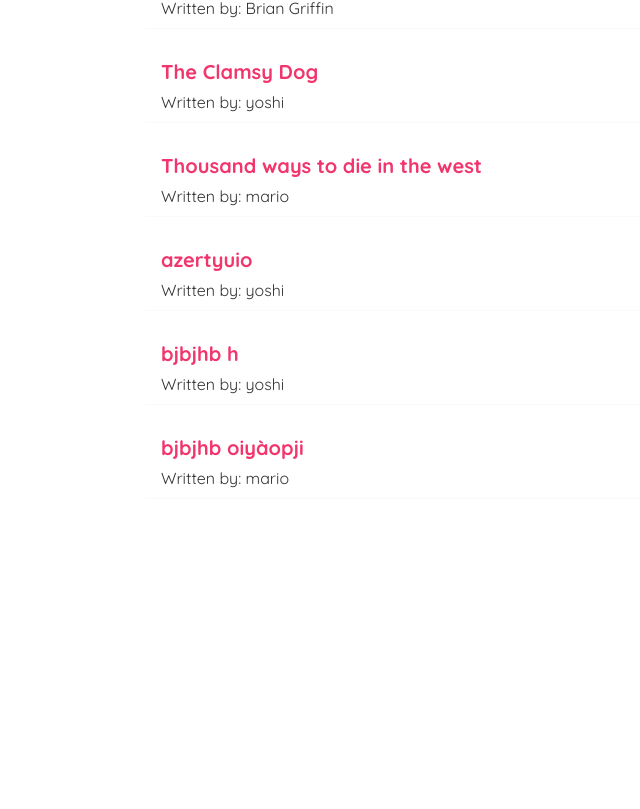
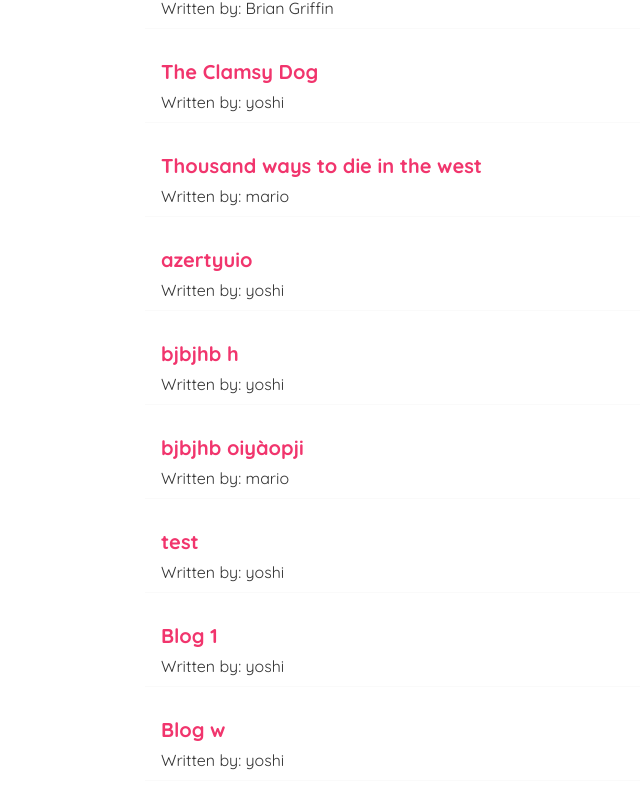
Before and after one commit to Moise-code/CrashCourseReact, a React (Create React App) app in the folder dojo-blog/: page / in a window 1280 px wide. Shown: the part 602-1411 px from the top of the page, without its empty margins (195-835 px from the left). Before the commit the page ends 1181 px from the top, so only its background shows below. Built offline with nearby package versions, Linux system fonts and the light colour scheme; data requests are answered from the project's data file.

Commit message:
Programmatic Redirecting

```diff
--- a/dojo-blog/data/db.json
+++ b/dojo-blog/data/db.json
@@ -59,6 +59,24 @@
       "body": "johoiuçhnjugi!ygi",
       "author": "mario",
       "id": 10
+    },
+    {
+      "title": "test",
+      "body": "uegfiugurbgur\"hbgubr\"f",
+      "author": "yoshi",
+      "id": 11
+    },
+    {
+      "title": "Blog 1",
+      "body": "hello little fella",
+      "author": "yoshi",
+      "id": 12
+    },
+    {
+      "title": "Blog w",
+      "body": "hello little fella",
+      "author": "yoshi",
+      "id": 13
     }
   ]
 }
--- a/dojo-blog/src/components/Create.js
+++ b/dojo-blog/src/components/Create.js
@@ -1,13 +1,13 @@
 import { useState } from 'react';
-
+import { useHistory } from 'react-router-dom'
 
 
 const Create = () => {
   const[title, setTitle] = useState('');
   const[body, setBody] = useState('');
   const[author, setAuthor] = useState('mario');
-  const [isLoading, setIsLoading] = useState(false);
-
+  const[isLoading, setIsLoading] = useState(false);
+  const history = useHistory();
 
 
   const handleSubmit = (e) => {
@@ -23,8 +23,11 @@ const Create = () => {
     .then(() => {
       console.log('new blog added.');
       setIsLoading(false);
+      //history.go(-1)
+      //redirecting to home page
+      history.push('/');
+    });
 
-    })
 
   }
 
```
Also changed, not shown: 1 other file (tests, documents, lock files or other folders).
